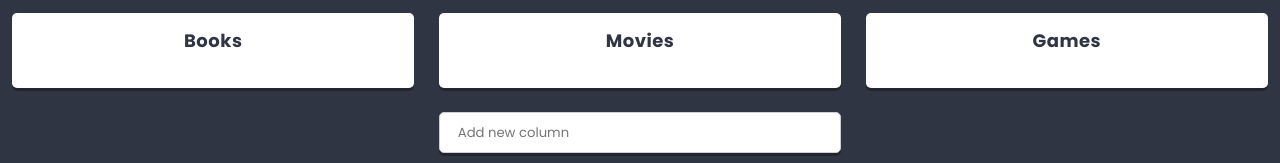
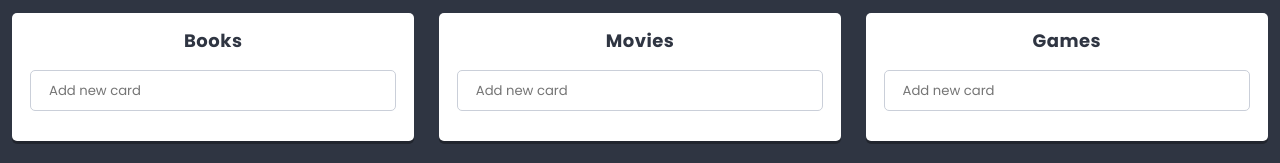
Before and after one commit to skrabekj/learning-react, a React app: page / in a window 1280 px wide. Shown: the part 419-582 px from the top of the page. Built offline with nearby package versions, Linux system fonts and the light colour scheme.

Commit message:
added Card.js

```diff
--- /dev/null
+++ b/src/components/Card/Card.js
@@ -0,0 +1,57 @@
+import React from 'react';
+import styles from './Card.scss';
+import {pageContents, listData} from '../../data/dataStore';
+import PropTypes from 'prop-types';
+import Button from '../Button/Button';
+import creatorstyles from '../Creator/Creator.scss';
+
+class Card extends React.Component {
+
+  static propTypes = {
+    text: PropTypes.string,
+  }
+
+  static defaultProps = {
+    text: 'Add new item',
+  }
+
+  state = {
+    value: '',
+    visibleButtons: false,
+  }
+
+  handleChange(event){
+    // console.log(event);
+    this.setState({
+      value: event.target.value,
+      visibleButtons: event.target.value.length > 0
+    });
+  }
+
+  handleOK(){
+    if(this.state.value != ''){
+      this.props.action(this.state.value);
+      this.setState({
+        value: '',
+        visibleButtons: false
+      });
+    }
+  }
+
+  handleCancel(){
+    this.setState({
+      value: '',
+      visibleButtons: false
+    });
+  }
+
+  render() {
+    return (
+      <div className={styles.component}>
+        {this.props.title}
+      </div>
+      );
+  }
+}
+
+export default Card;
--- a/src/components/Column/Column.js
+++ b/src/components/Column/Column.js
@@ -1,13 +1,45 @@
 import React from 'react';
 import styles from './Column.scss';
 import List from '../List/List.js';
+import {settings} from '../../data/dataStore';
+import Card from '../Card/Card.js';
+import Creator from '../Creator/Creator.js';
 
 
 class Column extends React.Component {
+
+  state = {
+    card: this.props.card || [],
+  }
+
+
+  addCard(title) {
+    console.log('addCard', title)
+    this.setState(state => ({
+      card: [
+        ...state.card,
+        {
+          key: state.card.length ? state.card[state.card.length - 1].key + 1 : 0,
+          title,
+          icon: "list-alt"
+
+        }
+      ]
+    }));
+  }
+
   render() {
     return (
       <section className={styles.component}>
         <h3 className={styles.title}>{this.props.title}</h3>
+        <div className={styles.card}>
+          {this.state.card.map(({key, ...cardProps}) => (
+            <Card key={key} {...cardProps} />
+          ))}
+        </div>
+        <div className={styles.creator}>
+          <Creator text={settings.cardCreatorText} action={title => this.addCard(title)}/>
+        </div>
       </section>
     )
   }
```
